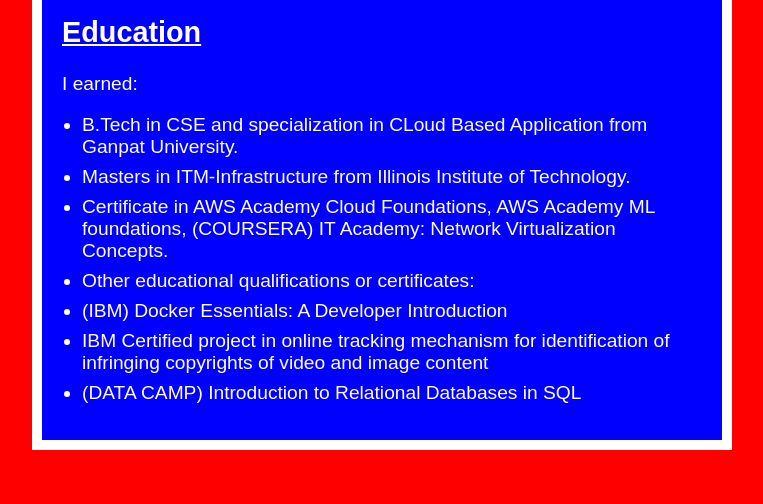
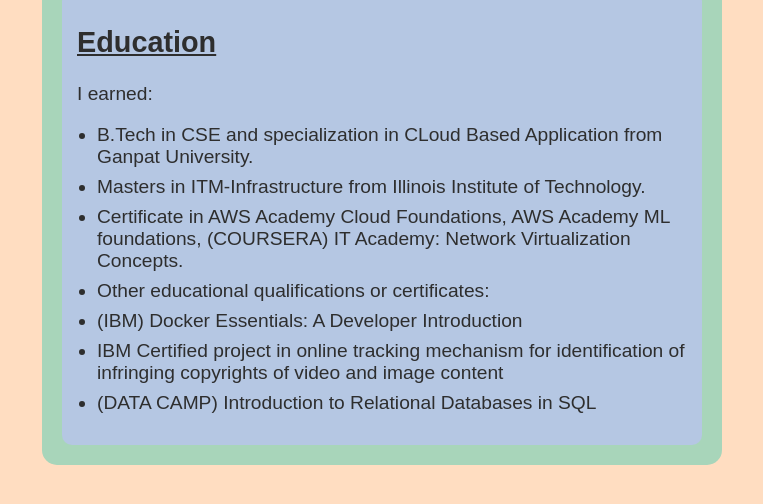
Before and after one commit to khushiprajapati3108/khushiprajapati3108.github.io, a plain HTML site: page index.html in a window 1280 px wide. Shown: the part 288-792 px from the top of the page, without its empty margins (258-1021 px from the left). Drawn offline with Linux system fonts and the light colour scheme.

Commit message:
Updated style.css

```diff
--- a/style.css
+++ b/style.css
@@ -1,6 +1,5 @@
-/* General Page Styling */
 body {
-    background-color: red; /* Outer background */
+    background-color: #FFDDC1;
     display: flex;
     justify-content: center;
     align-items: center;
@@ -9,20 +8,31 @@ body {
     margin: 0;
 }
 
-/* Container for Content */
 .container {
-    background-color: blue; /* Main box background */
-    color: white;
+    background-color: #A8D5BA;
+    color: #2E2E2E;
     padding: 20px;
     width: 50%;
-    border: 10px solid white;
+    border-radius: 15px;
 }
 
-/* Heading Styles */
 h1 {
     text-align: center;
     font-size: 2.5em;
     margin-bottom: 10px;
+}
+
+.box1 {
+    background-color: #F7C5CC;
+    padding: 15px;
+    border-radius: 10px;
+    margin-bottom: 20px;
+}
+
+.box2 {
+    background-color: #B5C7E3;
+    padding: 15px;
+    border-radius: 10px;
 }
 
 h2 {
@@ -31,12 +41,11 @@ h2 {
     text-decoration: underline;
 }
 
-/* Text Styling */
+
 p, li {
     font-size: 1.2em;
 }
 
-/* List Styling */
 ul {
     margin-top: 10px;
     padding-left: 20px;
```
